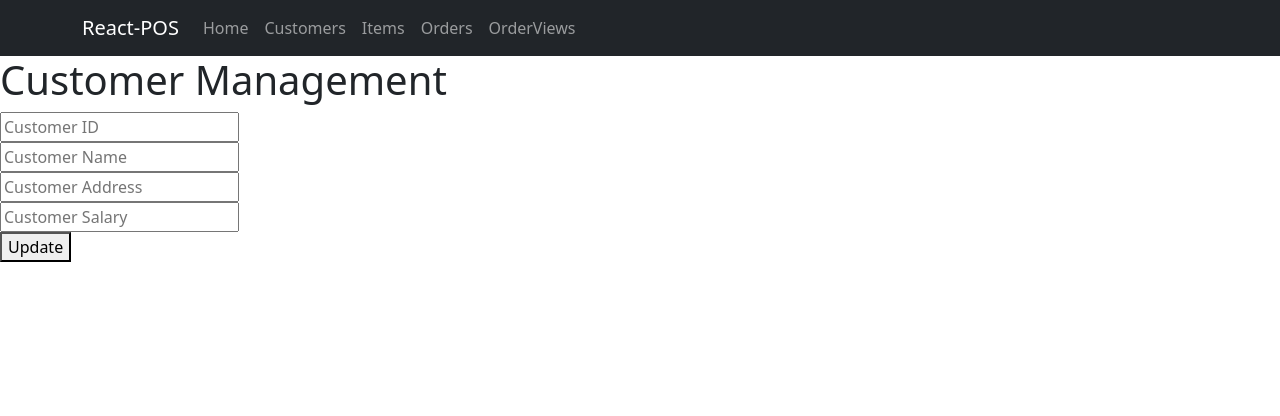
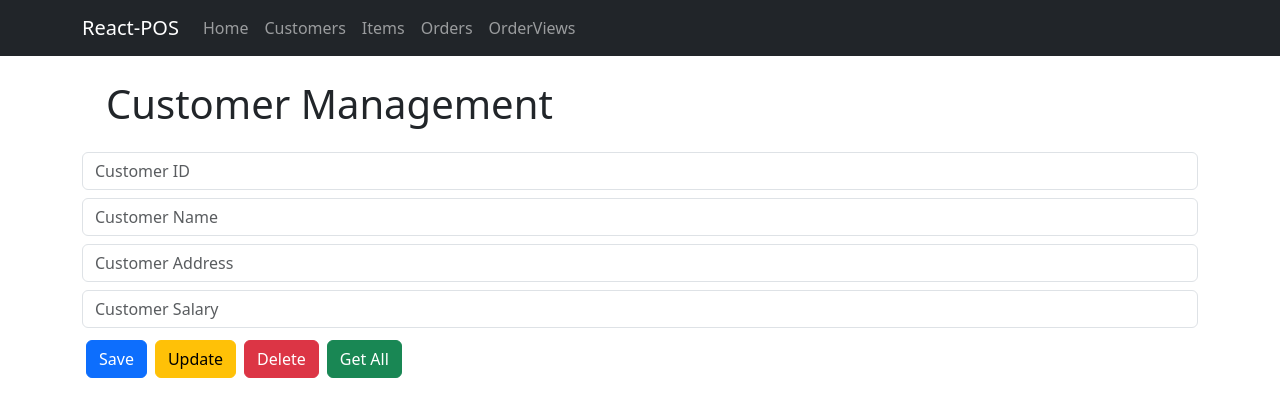
Before and after one commit to Kavithma-Thushal/POS-FrontEnd-React, a React (Create React App) app: page /customer in a window 1280 px wide. Shown: the top 416 px of the page. Built offline with nearby package versions, Linux system fonts and the light colour scheme.

Commit message:
Customer Management Refactored

```diff
--- a/src/pages/Customer.jsx
+++ b/src/pages/Customer.jsx
@@ -1,4 +1,5 @@
 import React, {useState} from 'react';
+import {Container, Form, Button} from 'react-bootstrap';
 import axios from 'axios';
 
 function Customer() {
@@ -22,23 +23,39 @@ function Customer() {
                 console.log("Customer Updated Successfully...!");
             })
             .catch((error) => {
-                console.log("Customer Update Error...!");
+                console.log("Customer Updated Error...!");
             });
     };
 
     return (
-        <div>
-            <h1>Customer Management</h1>
-            <form>
-                <input id="id" placeholder="Customer ID" value={customerData.id} onChange={handleChange}/><br/>
-                <input id="name" placeholder="Customer Name" value={customerData.name} onChange={handleChange}/><br/>
-                <input id="address" placeholder="Customer Address" value={customerData.address}
-                       onChange={handleChange}/><br/>
-                <input id="salary" placeholder="Customer Salary" value={customerData.salary}
-                       onChange={handleChange}/><br/>
-                <button id="btnUpdateCustomer" type="button" onClick={updateCustomer}>Update</button>
-            </form>
-        </div>
+        <Container>
+            <h1 className="m-4">Customer Management</h1>
+            <Form>
+                <Form.Group controlId="id">
+                    <Form.Control className="mb-2" type="text" placeholder="Customer ID" value={customerData.id}
+                                  onChange={handleChange}/>
+                </Form.Group>
+                <Form.Group controlId="name">
+                    <Form.Control className="mb-2" type="text" placeholder="Customer Name" value={customerData.name}
+                                  onChange={handleChange}/>
+                </Form.Group>
+                <Form.Group controlId="address">
+                    <Form.Control className="mb-2" type="text" placeholder="Customer Address"
+                                  value={customerData.address}
+                                  onChange={handleChange}/>
+                </Form.Group>
+                <Form.Group controlId="salary">
+                    <Form.Control className="mb-2" type="text" placeholder="Customer Salary" value={customerData.salary}
+                                  onChange={handleChange}/>
+                </Form.Group>
+
+                <Button id="btnSaveCustomer" className={"m-1"} variant="primary" type="button">Save</Button>
+                <Button id="btnUpdateCustomer" className={"m-1"} variant="warning" type="button"
+                        onClick={updateCustomer}>Update</Button>
+                <Button id="btndeleteCustomer" className={"m-1"} variant="danger" type="button">Delete</Button>
+                <Button id="btnGetAllCustomers" className={"m-1"} variant="success" type="button">Get All</Button>
+            </Form>
+        </Container>
     );
 }
 
```
